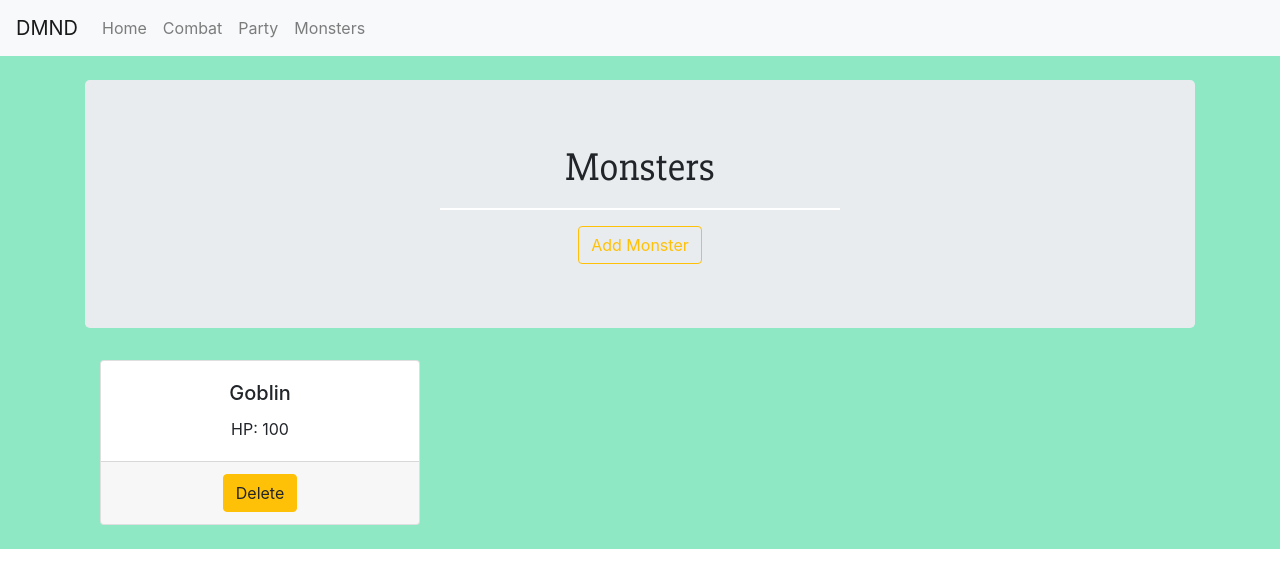
After one commit to JackSnowdon/DM-N-D, a Django app: page /party/monsters/ in a window 1280 px wide. The commit adds this page. Shown: the top 588 px of the page. Run offline with Django 3.2, Linux system fonts and the light colour scheme; data comes from the database, SQL or seed files in the repository; parts of the project's set-up code (start-up, migrations or seed data) failed here and were passed over; some libraries are stand-ins or nearby versions.

Commit message:
Added monsters for enemy building

```diff
--- /dev/null
+++ b/party/templates/monsters.html
@@ -0,0 +1,35 @@
+{% extends 'base.html' %} {% block page_title %} Monster Home {% endblock %} {% block content %}
+<div class="row">
+    <div class="col-12">
+        <div class="jumbotron text-center">
+            <h1 class="slabo-text">Monsters</h1>
+            <hr class="bar-thin"></hr>
+            <a href="{% url 'add_enemy' %}" role="button" class="btn btn-outline-warning" aria-disabled="false">Add Monster</a>
+        </div>
+    </div>
+</div>
+
+<div class="card-deck text-center">
+    {% for m in monsters %}
+    <div class="col-12 col-md-4">
+        <div class="card">
+            <div class="card-body">
+                <h5 class="card-title">{{ m.name }}</h5>
+                <p class="card-text">HP: {{ m.hp }}</p>
+            </div>
+            <div class="card-footer">
+                <form class="" method="post" action="{% url 'delete_monster' m.id %}">
+                    {% csrf_token %}
+                    <div class="input-group">
+                        <span class="input-group-btn">
+                    <button class="btn btn-warning" type="submit">Delete</button>
+                </span>
+                    </div>
+                </form>
+            </div>
+        </div>
+    </div>
+    <br> {% endfor %}
+</div>
+<br>
+{% endblock %}
--- a/party/urls.py
+++ b/party/urls.py
@@ -3,7 +3,9 @@ from .views import *
 
 urlpatterns = [
     path(r'', members, name="members"),
+    path('monsters/', monsters, name="monsters"),
     path('add_player/', add_player, name="add_player"),
     path('add_enemy/', add_enemy, name="add_enemy"),
     path(r'delete_player/(?P<id>\d+)', delete_player, name="delete_player"),
+    path(r'delete_monster/(?P<id>\d+)', delete_monster, name="delete_monster"),
 ]
--- a/party/views.py
+++ b/party/views.py
@@ -5,7 +5,8 @@ from .forms import *
 # Create your views here.
 
 def members(request):
-    players = Base.objects.order_by('name')
+    heroes = Base.objects.order_by('name')
+    players = heroes.filter(enemy=False)
     return render(request, 'members.html', {"players": players})
 
 def add_player(request):
@@ -17,6 +18,11 @@ def add_player(request):
     else:
         player_form = PlayerForm()
     return render(request, 'add_player.html', {'player_form': player_form})
+
+def monsters(request):
+    enemies = Base.objects.order_by('name')
+    monsters = enemies.filter(enemy=True)
+    return render(request, 'monsters.html', {"monsters": monsters})
 
 def add_enemy(request):
     if request.method == "POST":
@@ -34,3 +40,8 @@ def delete_player(request, id):
     instance = Base.objects.get(id=id)
     instance.delete()
     return redirect(reverse('members'))
+
+def delete_monster(request, id):
+    instance = Base.objects.get(id=id)
+    instance.delete()
+    return redirect(reverse('monsters'))
--- a/templates/base.html
+++ b/templates/base.html
@@ -31,6 +31,9 @@
                 <li class="nav-item">
                     <a class="nav-link" href="{% url 'members' %}">Party<span class="sr-only"></span></a>
                 </li>
+                <li class="nav-item">
+                    <a class="nav-link" href="{% url 'monsters' %}">Monsters<span class="sr-only"></span></a>
+                </li>
             </ul>
         </div>
     </nav>
```
